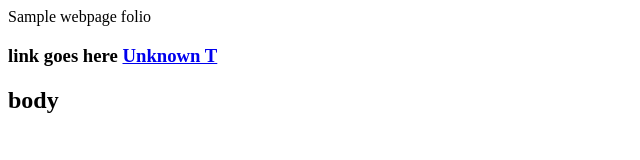
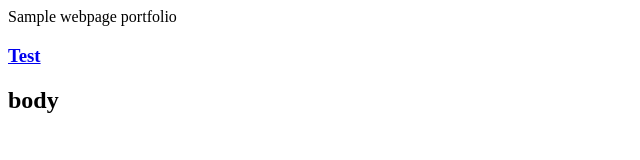
Before and after one commit to wiley1454/wiley1454.github.io, a plain HTML site: page index.html in a window 1280 px wide. Shown: the whole page, without its empty margins (0-640 px from the left). Drawn offline with Linux system fonts and the light colour scheme.

Commit message:
Update index.html

```diff
--- a/index.html
+++ b/index.html
@@ -8,10 +8,10 @@
 </head>
 <body>
 
-    Sample webpage folio
+    Sample webpage portfolio
 
-     <h3> link goes here
-         <a href="pattern.html"> Unknown T</a>
+     <h3>
+         <a href="pattern.html"> Test</a>
     </h3>
 
     <h2> body</h2>
```
